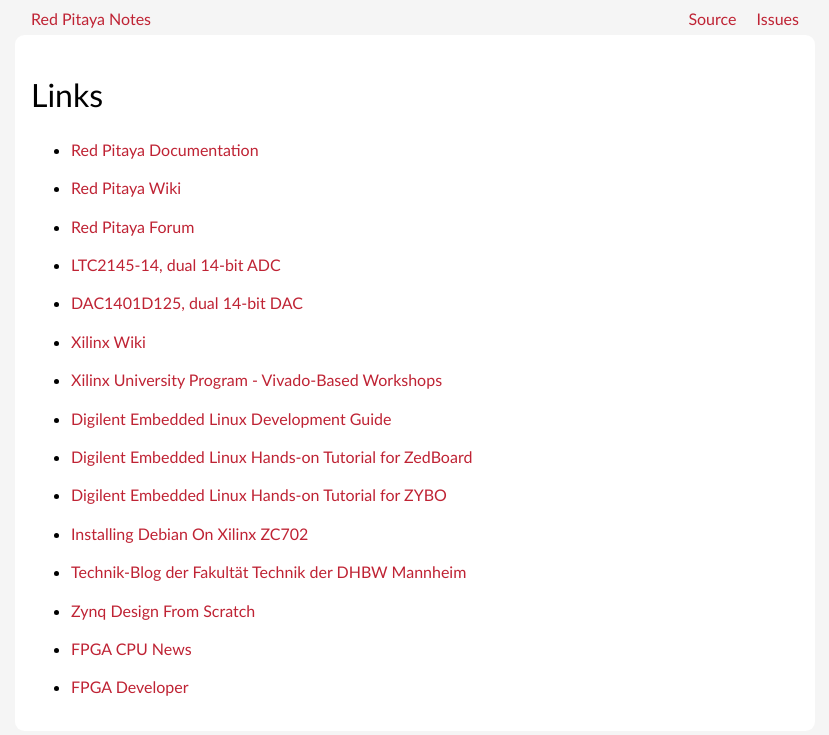
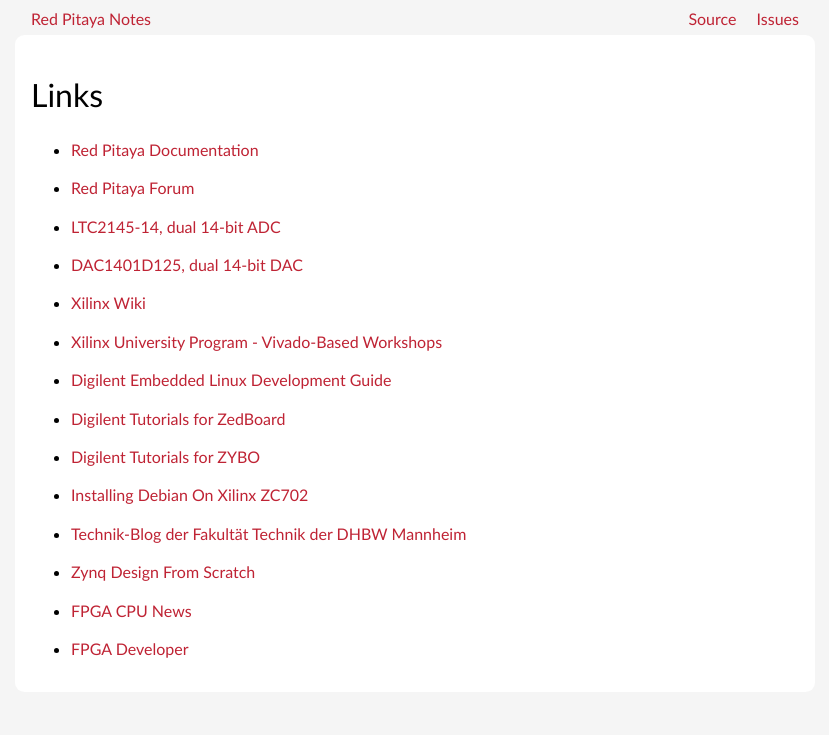
Before and after one commit to pavel-demin/red-pitaya-notes, a Jekyll site: the page built from links.md, in a window 1280 px wide. Shown: the top 735 px of the page, without its empty margins (225-1054 px from the left). Built offline with Jekyll 4.4.1, drawn with Linux system fonts in a browser that asks for light colours.

Commit message:
update links

```diff
--- a/links.md
+++ b/links.md
@@ -4,8 +4,6 @@
 permalink: /links/
 ---
  - [Red Pitaya Documentation](http://redpitaya.readthedocs.io)
-
- - [Red Pitaya Wiki](http://wiki.redpitaya.com)
 
  - [Red Pitaya Forum](http://forum.redpitaya.com)
 
@@ -17,11 +15,11 @@
 
  - [Xilinx University Program - Vivado-Based Workshops](http://www.xilinx.com/support/university/vivado/vivado-workshops.html)
 
- - [Digilent Embedded Linux Development Guide](http://www.digilentinc.com/Data/Products/EMBEDDED-LINUX/Digilent_Embedded_Linux_Guide.pdf)
+ - [Digilent Embedded Linux Development Guide](https://reference.digilentinc.com/_media/digilent_embedded_linux_guide.pdf)
 
- - [Digilent Embedded Linux Hands-on Tutorial for ZedBoard](http://www.digilentinc.com/Data/Documents/Product%20Documentation/ZedBoard_ELHoT.zip)
+ - [Digilent Tutorials for ZedBoard](https://reference.digilentinc.com/reference/programmable-logic/zedboard/start)
 
- - [Digilent Embedded Linux Hands-on Tutorial for ZYBO](http://www.digilentinc.com/Data/Products/ZYBO/ZYBO-Embedded_Linux_Hands-on_Tutorial.pdf)
+ - [Digilent Tutorials for ZYBO](https://reference.digilentinc.com/reference/programmable-logic/zybo/start)
 
  - [Installing Debian On Xilinx ZC702](http://wiki.debian.org/InstallingDebianOn/Xilinx/ZC702/wheezy)
 
```
Also changed, not shown: sdr-transceiver-hpsdr.md (+10 -10 lines).
